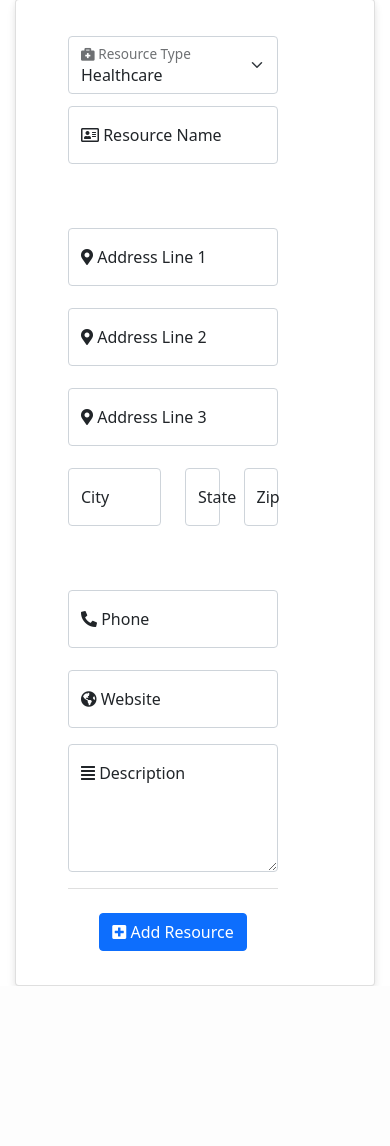
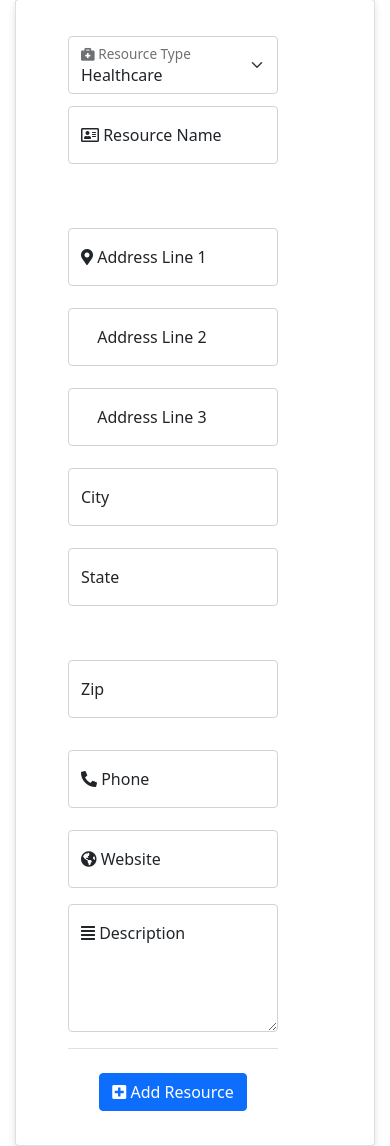
Before and after one commit to quincyp/project_community, a Django app: page /resources/new in a window 390 px wide. Shown: the part 196-1342 px from the top of the page. Before the commit the page ends 1182 px from the top, so only its background shows below. Run offline with Django 3.2, Linux system fonts and the light colour scheme; some libraries are stand-ins or nearby versions.

Commit message:
Added fa-hidden class for spacing, added bootstrap validation response

```diff
--- a/main_app/static/css/style.css
+++ b/main_app/static/css/style.css
@@ -23,7 +23,11 @@ main > .container {
 }
 
 i.fas, i.far {
-    display:inline-block; /* chrome-fix */
+    display: inline-block; /* chrome-fix */
+}
+
+.fa-hidden {
+    visibility: hidden !important;
 }
 
 /* .drop-li-hover:hover .dropdown-menu{
--- a/main_app/static/js/scripts.js
+++ b/main_app/static/js/scripts.js
@@ -1,3 +1,22 @@
+// Bootstrap validator, disabling form submissions if there are invalid fields
+(() => {
+    'use strict';
+
+    // Fetch all the forms we want to apply custom Bootstrap validation styles to
+    const forms = document.querySelectorAll('.needs-validation');
+
+    // Loop over them and prevent submission
+    Array.prototype.slice.call(forms).forEach((form) => {
+        form.addEventListener('submit', (event) => {
+        if (!form.checkValidity()) {
+            event.preventDefault();
+            event.stopPropagation();
+        }
+        form.classList.add('was-validated');
+        }, false);
+    });
+})();
+
 // Keep sizing dropdown menu open
 $('.dropdown-stay').on('click', function (e) {
     console.log('propogate');
--- a/main_app/templates/resources/new.html
+++ b/main_app/templates/resources/new.html
@@ -8,7 +8,7 @@
 
 <div class="card w-70">
     <div class="card-body">
-        <form action="/resources/" method="POST">
+        <form action="/resources/" method="POST" class="needs-validation" novalidate>
             {% csrf_token %}
             <div class="row">
                 <div class="col">
@@ -32,8 +32,9 @@
             <div class="row">
                 <div class="col">
                     <div class="form-floating mb-5">
-                        <input type="text" class="form-control" id="floatingInput" name="name" maxlength="120" id="id_name" placeholder="Name">
+                        <input type="text" class="form-control" id="floatingInput" name="name" maxlength="120" id="id_name" placeholder="Name" required>
                         <label for="floatingInput"><i class="far fa-address-card"></i> Resource Name</label>
+                        <div class="invalid-feedback">Resource Name is required</div>
                     </div>
                 </div>
             </div>
@@ -51,7 +52,7 @@
                 <div class="col">
                     <div class="form-floating mb-3">
                         <input type="text" class="form-control" id="floatingInput" name="address2" maxlength="120" id="id_address2" placeholder="Address Line 2">
-                        <label for="floatingInput"><i class="fas fa-map-marker-alt"></i> Address Line 2</label>
+                        <label for="floatingInput"><i class="fas fa-map-marker-alt fa-hidden"></i> Address Line 2</label>
                     </div>
                 </div>
             </div>
@@ -60,27 +61,27 @@
                 <div class="col">
                     <div class="form-floating mb-3">
                         <input type="text" class="form-control" id="floatingInput" name="address3" maxlength="120" id="id_address3" placeholder="Address Line 3">
-                        <label for="floatingInput"><i class="fas fa-map-marker-alt"></i> Address Line 3</label>
+                        <label for="floatingInput"><i class="fas fa-map-marker-alt fa-hidden"></i> Address Line 3</label>
                     </div>
                 </div>
             </div>
 
             <div class="row">
-                <div class="col-6">
+                <div class="col-sm-6">
                     <div class="form-floating mb-3">
                         <input type="text" class="form-control" id="floatingInput" name="city" maxlength="120" id="id_city" placeholder="City">
                         <label for="floatingInput">City</label>
                     </div>
                 </div>
 
-                <div class="col-3">
+                <div class="col-sm-3">
                     <div class="form-floating mb-5">
                         <input type="text" class="form-control" id="floatingInput" name="state" maxlength="2" id="id_state" placeholder="State">
                         <label for="floatingInput">State</label>
                     </div>
                 </div>
 
-                <div class="col-3">
+                <div class="col-sm-3">
                     <div class="form-floating mb-3">
                         <input type="text" class="form-control" id="floatingInput" name="zip" maxlength="5" id="id_zip" placeholder="Zip">
                         <label for="floatingInput">Zip</label>
@@ -109,8 +110,9 @@
             <div class="row">
                 <div class="col">
                     <div class="form-floating mb-3">
-                        <textarea class="form-control" id="floatingTextarea" name="description" maxlength="1024" id="id_description" placeholder="Description" style="height: 128px"></textarea>
+                        <textarea class="form-control" id="floatingTextarea" name="description" maxlength="1024" id="id_description" placeholder="Description" style="height: 128px" required></textarea>
                         <label for="floatingInput"><i class="fas fa-align-justify"></i> Description</label>
+                        <div class="invalid-feedback">Description is required</div>
                     </div>
                 </div>
             </div>
```
